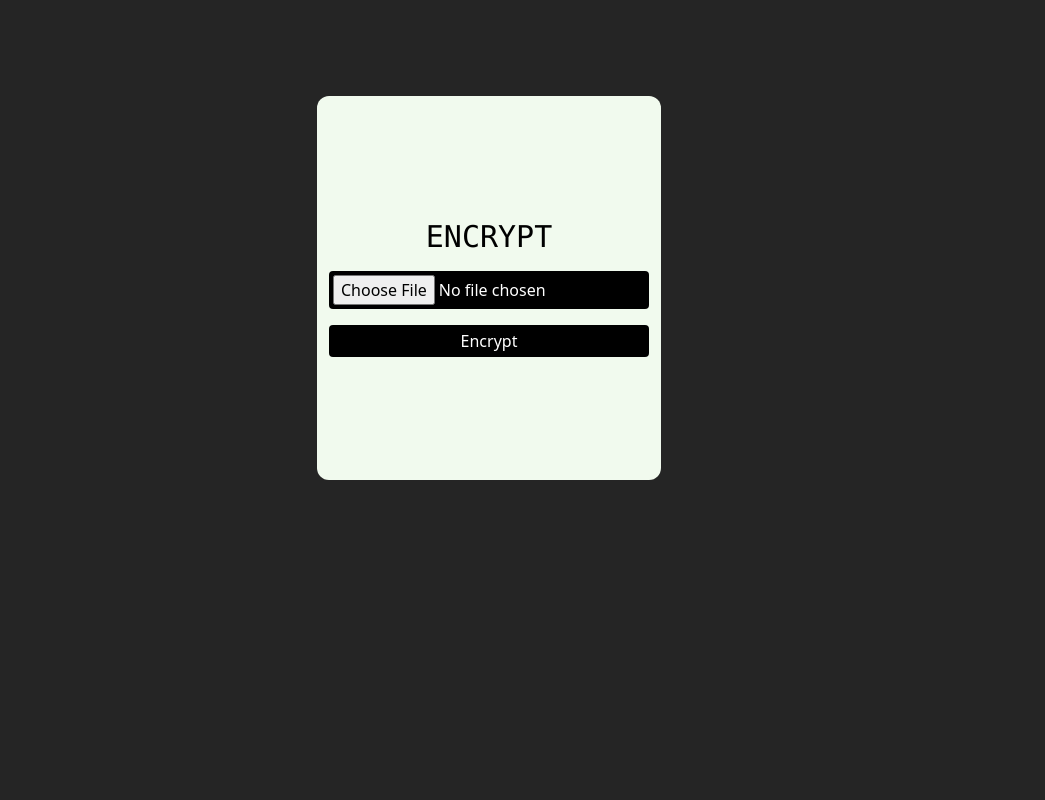
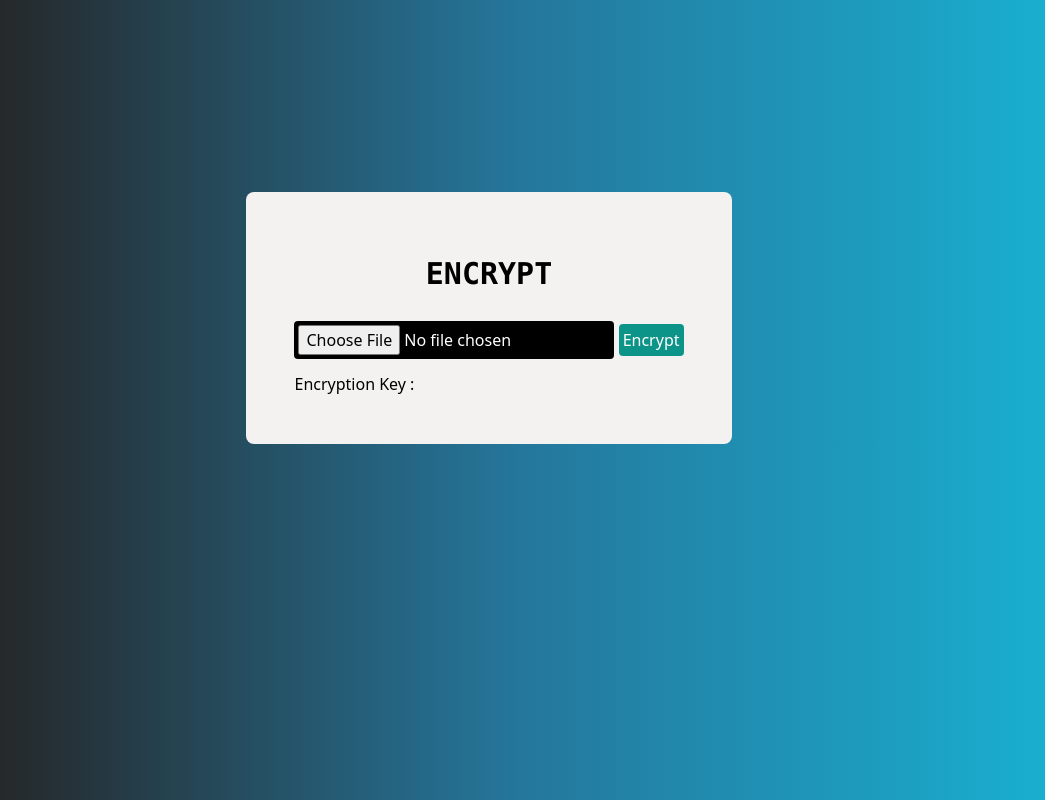
Before and after one commit to klvncj/Encrypt, a plain HTML site: page index.html in a window 1280 px wide. Shown: the whole page, without its empty margins (151-1196 px from the left). Drawn offline with nearby package versions, Linux system fonts and the light colour scheme.

Commit message:
Did some basic styling update

```diff
--- a/index.html
+++ b/index.html
@@ -10,14 +10,21 @@
     <title>Kelvin's Encryption</title>
     <script src="https://cdnjs.cloudflare.com/ajax/libs/crypto-js/4.1.1/crypto-js.min.js"></script>
 </head>
-<body class="bg-[#252525]">
-<div class="area flex justify-center" >
-    <form id="encrypt" class="flex flex-col bg-[#f1faee] p-3 my-24 rounded-xl h-96 justify-center" data-aos="fade-up" data-aos-duration="2000" >
-        <h1 class="flex justify-center text-3xl p-4 font-mono">ENCRYPT</h1>
+<style>
+body{
+    background: rgb(37,37,37);
+    background: linear-gradient(90deg, rgba(37,37,37,1) 10%, rgba(37,118,155,1) 52%, rgba(23,183,215,1) 100%);
+}
+
+</style>
+<body class="bg-[#f4f1f1]">
+<div class="area flex justify-center items-center mt-48" >
+    <form id="encrypt" class="bg-[#f4f1f1] p-12 rounded-lg">
+        <h1 class="flex justify-center text-3xl text-black font-black p-4 font-mono">ENCRYPT</h1>
         <input type="file" id="encryptFileInput" onchange="" placeholder="Enter File" class="w-80 bg-black text-white rounded p-1">
-        <input type="submit" value="Encrypt" class="w-90 bg-black text-white rounded my-4  h-8 hover:bg-gray-700 hover:text-white duration-700" >
+        <input type="submit" value="Encrypt" class="w-90 bg-teal-600 p-1 text-white rounded my-4  h-8 hover:bg-gray-700 hover:text-white duration-700" >
         <a id="encryptedLink" class="flex justify-center text-red-500" download  style="display: none;" >Download Encrypted File</a>
-        <span id="key" onclick="copy.showToast()" class="hover:cursor-pointer"></span>
+        <span class="flex"><p>Encryption Key : </p><span id="key" onclick="copy.showToast()" class="hover:cursor-pointer"></span></span>
     </form>
 </div >
         <script src="./js/aos.js"></script>
--- a/js/script.js
+++ b/js/script.js
@@ -1,17 +1,22 @@
 var copy = Toastify({
   text: "Key copied",
-  duration: 5000
+  duration: 5000,
+  progressBar: true,
+  backgroundColor: "green",
 })
 
  function copy(){
     var enkey = document.getElementById('key').value
-    navigator.clipboard.writeText(enkey);
+   return navigator.clipboard.writeText(enkey);
     copy.showToast()
  }
 
+
 var success = Toastify({
   text: "File Encrypted",
-  duration: 5000
+  duration: 5000,
+  progressBar: true,
+  backgroundColor: "green",
  })
 
 function encryptFile() {
```
Also changed, not shown: patternpad.svg (added).
